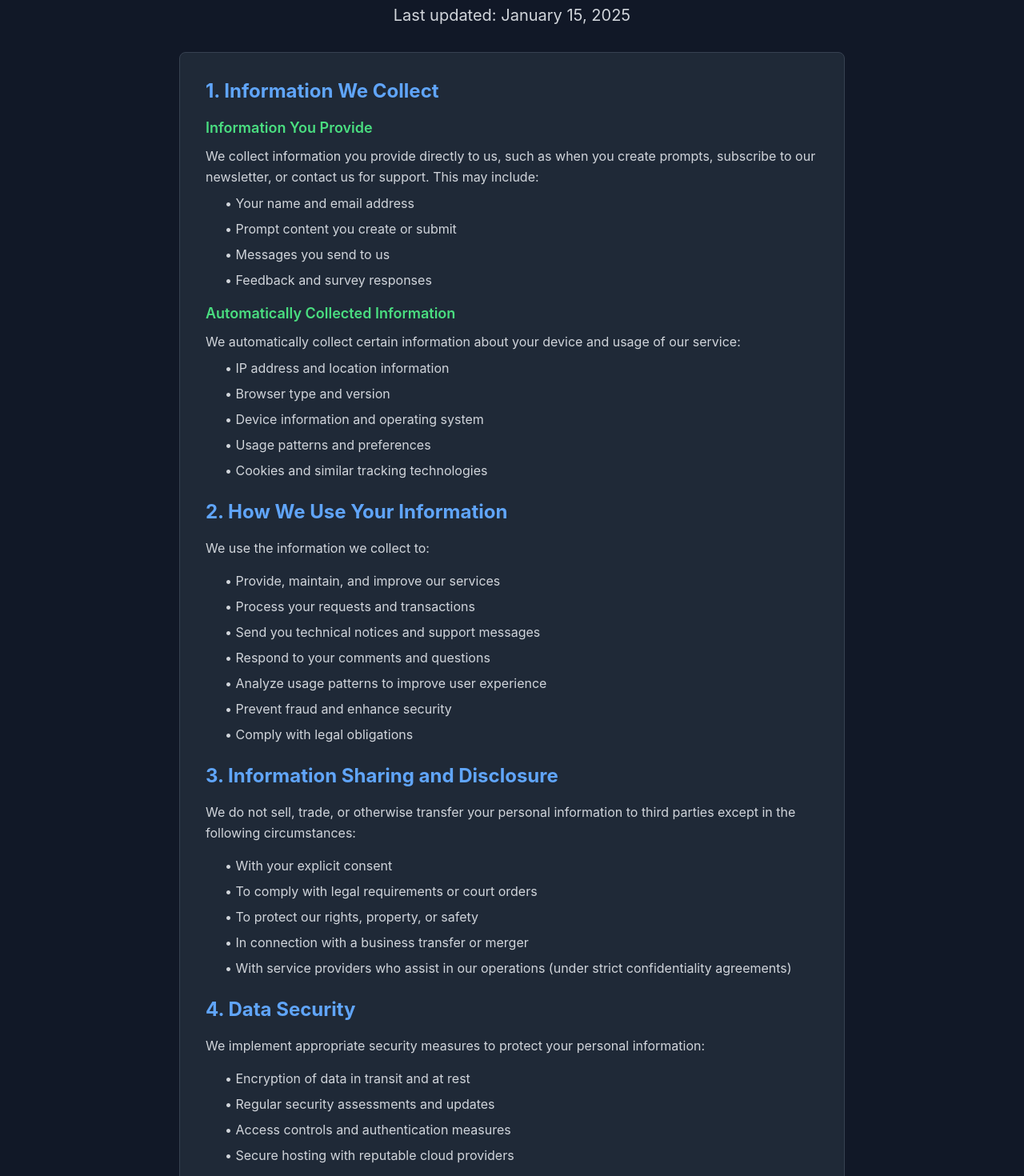
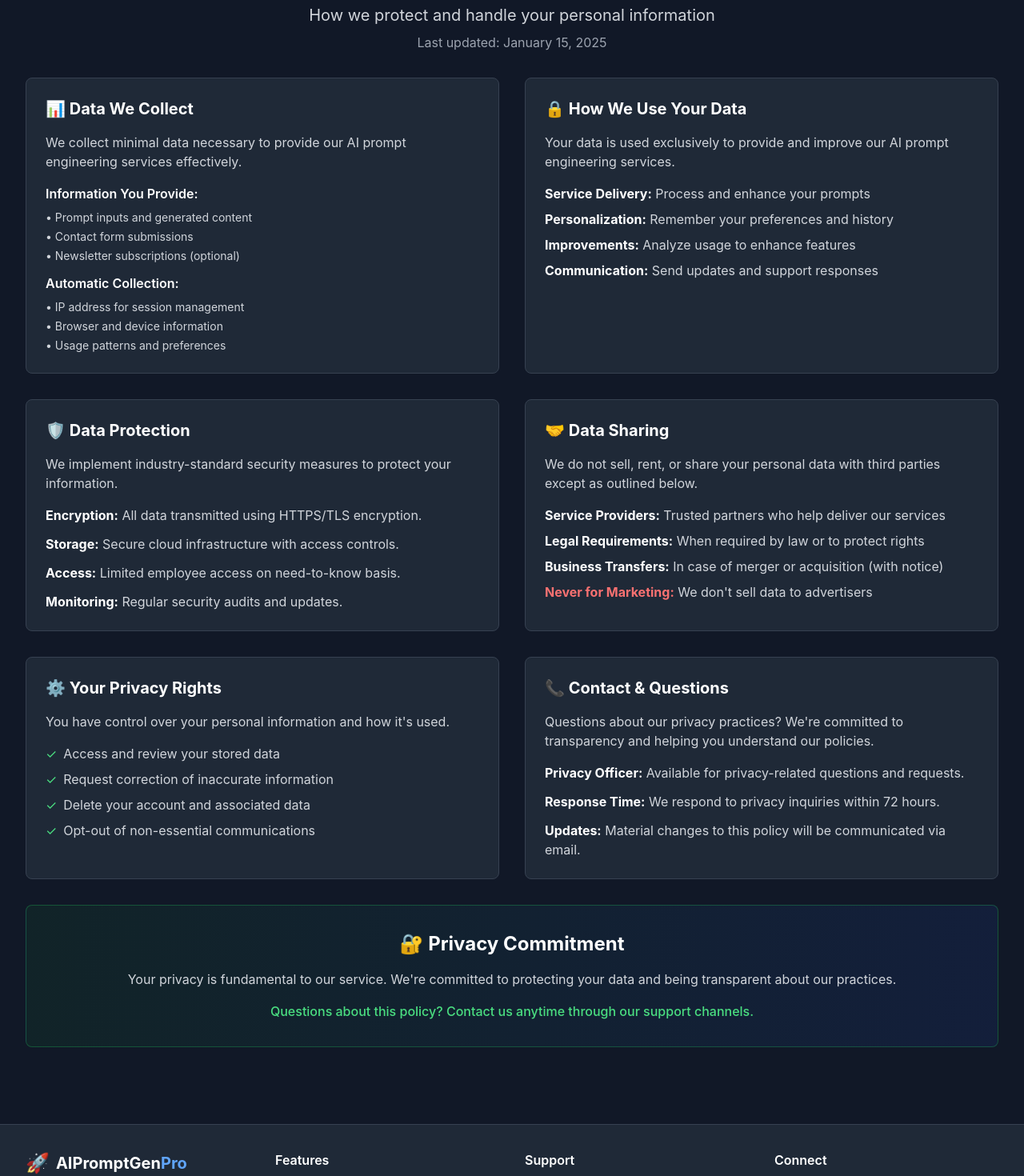
Before and after one commit to CIIndustries/aipromptgen, a Next.js app: page /privacy in a window 1280 px wide. Shown: the part 180-1650 px from the top of the page at 80% size. Built offline with nearby package versions, Linux system fonts and the light colour scheme.

Commit message:
Update page.js

```diff
--- a/app/privacy/page.js
+++ b/app/privacy/page.js
@@ -1,129 +1,135 @@
+'use client'
 import Navigation from '../../components/Navigation'
 import Footer from '../../components/Footer'
-
-export const metadata = {
-  title: 'Privacy Policy - AIPromptGen Pro',
-  description: 'Privacy Policy for AIPromptGen Pro. Learn how we protect your data and privacy when using our AI prompt generator.',
-}
 
 export default function PrivacyPage() {
   return (
     <div className="min-h-screen bg-gray-900 text-white">
       <Navigation />
 
-      <main className="max-w-4xl mx-auto px-4 sm:px-6 lg:px-8 py-12">
+      <main className="max-w-7xl mx-auto px-4 sm:px-6 lg:px-8 py-12">
         <div className="space-y-8">
           <div className="text-center">
             <h1 className="text-4xl md:text-5xl font-bold bg-gradient-to-r from-blue-400 to-purple-600 bg-clip-text text-transparent mb-6">
               Privacy Policy
             </h1>
             <p className="text-xl text-gray-300 max-w-3xl mx-auto">
-              Last updated: January 15, 2025
+              How we protect and handle your personal information
             </p>
+            <p className="text-gray-400 mt-2">Last updated: January 15, 2025</p>
           </div>
 
-          <div className="bg-gray-800 rounded-lg p-8 border border-gray-700 space-y-6">
-            <section>
-              <h2 className="text-2xl font-bold mb-4 text-blue-400">1. Information We Collect</h2>
-              <div className="space-y-4">
+          <div className="grid gap-8 md:grid-cols-2">
+            <div className="bg-gray-800 p-6 rounded-lg border border-gray-700">
+              <h3 className="text-xl font-bold text-white mb-4">📊 Data We Collect</h3>
+              <p className="text-gray-300 mb-4">
+                We collect minimal data necessary to provide our AI prompt engineering services effectively.
+              </p>
+              <div className="space-y-3">
                 <div>
-                  <h3 className="text-lg font-semibold mb-2 text-green-400">Information You Provide</h3>
-                  <p className="text-gray-300 leading-relaxed">
-                    We collect information you provide directly to us, such as when you create prompts,
-                    subscribe to our newsletter, or contact us for support. This may include:
-                  </p>
-                  <ul className="space-y-2 text-gray-300 ml-6 mt-2">
-                    <li>• Your name and email address</li>
-                    <li>• Prompt content you create or submit</li>
-                    <li>• Messages you send to us</li>
-                    <li>• Feedback and survey responses</li>
+                  <h4 className="font-semibold text-white mb-2">Information You Provide:</h4>
+                  <ul className="space-y-1 text-gray-300 text-sm">
+                    <li>• Prompt inputs and generated content</li>
+                    <li>• Contact form submissions</li>
+                    <li>• Newsletter subscriptions (optional)</li>
                   </ul>
                 </div>
-
                 <div>
-                  <h3 className="text-lg font-semibold mb-2 text-green-400">Automatically Collected Information</h3>
-                  <p className="text-gray-300 leading-relaxed">
-                    We automatically collect certain information about your device and usage of our service:
-                  </p>
-                  <ul className="space-y-2 text-gray-300 ml-6 mt-2">
-                    <li>• IP address and location information</li>
-                    <li>• Browser type and version</li>
-                    <li>• Device information and operating system</li>
+                  <h4 className="font-semibold text-white mb-2">Automatic Collection:</h4>
+                  <ul className="space-y-1 text-gray-300 text-sm">
+                    <li>• IP address for session management</li>
+                    <li>• Browser and device information</li>
                     <li>• Usage patterns and preferences</li>
-                    <li>• Cookies and similar tracking technologies</li>
                   </ul>
                 </div>
               </div>
-            </section>
+            </div>
 
-            <section>
-              <h2 className="text-2xl font-bold mb-4 text-blue-400">2. How We Use Your Information</h2>
-              <p className="text-gray-300 leading-relaxed mb-4">
-                We use the information we collect to:
+            <div className="bg-gray-800 p-6 rounded-lg border border-gray-700">
+              <h3 className="text-xl font-bold text-white mb-4">🔒 How We Use Your Data</h3>
+              <p className="text-gray-300 mb-4">
+                Your data is used exclusively to provide and improve our AI prompt engineering services.
               </p>
-              <ul className="space-y-2 text-gray-300 ml-6">
-                <li>• Provide, maintain, and improve our services</li>
-                <li>• Process your requests and transactions</li>
-                <li>• Send you technical notices and support messages</li>
-                <li>• Respond to your comments and questions</li>
-                <li>• Analyze usage patterns to improve user experience</li>
-                <li>• Prevent fraud and enhance security</li>
-                <li>• Comply with legal obligations</li>
+              <div className="space-y-2 text-gray-300">
+                <p><strong className="text-white">Service Delivery:</strong> Process and enhance your prompts</p>
+                <p><strong className="text-white">Personalization:</strong> Remember your preferences and history</p>
+                <p><strong className="text-white">Improvements:</strong> Analyze usage to enhance features</p>
+                <p><strong className="text-white">Communication:</strong> Send updates and support responses</p>
+              </div>
+            </div>
+
+            <div className="bg-gray-800 p-6 rounded-lg border border-gray-700">
+              <h3 className="text-xl font-bold text-white mb-4">🛡️ Data Protection</h3>
+              <p className="text-gray-300 mb-4">
+                We implement industry-standard security measures to protect your information.
+              </p>
+              <div className="space-y-3 text-gray-300">
+                <p><strong className="text-white">Encryption:</strong> All data transmitted using HTTPS/TLS encryption.</p>
+                <p><strong className="text-white">Storage:</strong> Secure cloud infrastructure with access controls.</p>
+                <p><strong className="text-white">Access:</strong> Limited employee access on need-to-know basis.</p>
+                <p><strong className="text-white">Monitoring:</strong> Regular security audits and updates.</p>
+              </div>
+            </div>
+
+            <div className="bg-gray-800 p-6 rounded-lg border border-gray-700">
+              <h3 className="text-xl font-bold text-white mb-4">🤝 Data Sharing</h3>
+              <p className="text-gray-300 mb-4">
+                We do not sell, rent, or share your personal data with third parties except as outlined below.
+              </p>
+              <div className="space-y-2 text-gray-300">
+                <p><strong className="text-white">Service Providers:</strong> Trusted partners who help deliver our services</p>
+                <p><strong className="text-white">Legal Requirements:</strong> When required by law or to protect rights</p>
+                <p><strong className="text-white">Business Transfers:</strong> In case of merger or acquisition (with notice)</p>
+                <p><strong className="text-red-400">Never for Marketing:</strong> We don't sell data to advertisers</p>
+              </div>
+            </div>
+
+            <div className="bg-gray-800 p-6 rounded-lg border border-gray-700">
+              <h3 className="text-xl font-bold text-white mb-4">⚙️ Your Privacy Rights</h3>
+              <p className="text-gray-300 mb-4">
+                You have control over your personal information and how it's used.
+              </p>
+              <ul className="space-y-2 text-gray-300">
+                <li className="flex items-center">
+                  <span className="text-green-400 mr-2">✓</span>
+                  Access and review your stored data
+                </li>
+                <li className="flex items-center">
+                  <span className="text-green-400 mr-2">✓</span>
+                  Request correction of inaccurate information
+                </li>
+                <li className="flex items-center">
+                  <span className="text-green-400 mr-2">✓</span>
+                  Delete your account and associated data
+                </li>
+                <li className="flex items-center">
+                  <span className="text-green-400 mr-2">✓</span>
+                  Opt-out of non-essential communications
+                </li>
               </ul>
-            </section>
+            </div>
 
-            <section>
-              <h2 className="text-2xl font-bold mb-4 text-blue-400">3. Information Sharing and Disclosure</h2>
-              <p className="text-gray-300 leading-relaxed mb-4">
-                We do not sell, trade, or otherwise transfer your personal information to third parties except in the following circumstances:
+            <div className="bg-gray-800 p-6 rounded-lg border border-gray-700">
+              <h3 className="text-xl font-bold text-white mb-4">📞 Contact & Questions</h3>
+              <p className="text-gray-300 mb-4">
+                Questions about our privacy practices? We're committed to transparency and helping you understand our policies.
               </p>
-              <ul className="space-y-2 text-gray-300 ml-6">
-                <li>• With your explicit consent</li>
-                <li>• To comply with legal requirements or court orders</li>
-                <li>• To protect our rights, property, or safety</li>
-                <li>• In connection with a business transfer or merger</li>
-                <li>• With service providers who assist in our operations (under strict confidentiality agreements)</li>
-              </ul>
-            </section>
+              <div className="space-y-3 text-gray-300">
+                <p><strong className="text-white">Privacy Officer:</strong> Available for privacy-related questions and requests.</p>
+                <p><strong className="text-white">Response Time:</strong> We respond to privacy inquiries within 72 hours.</p>
+                <p><strong className="text-white">Updates:</strong> Material changes to this policy will be communicated via email.</p>
+              </div>
+            </div>
+          </div>
 
-            <section>
-              <h2 className="text-2xl font-bold mb-4 text-blue-400">4. Data Security</h2>
-              <p className="text-gray-300 leading-relaxed mb-4">
-                We implement appropriate security measures to protect your personal information:
-              </p>
-              <ul className="space-y-2 text-gray-300 ml-6">
-                <li>• Encryption of data in transit and at rest</li>
-                <li>• Regular security assessments and updates</li>
-                <li>• Access controls and authentication measures</li>
-                <li>• Secure hosting with reputable cloud providers</li>
-              </ul>
-            </section>
-
-            <section>
-              <h2 className="text-2xl font-bold mb-4 text-blue-400">5. Your Rights</h2>
-              <p className="text-gray-300 leading-relaxed mb-4">
-                You have the following rights regarding your personal information:
-              </p>
-              <ul className="space-y-2 text-gray-300 ml-6">
-                <li>• Access: Request access to your personal data</li>
-                <li>• Correction: Request correction of inaccurate information</li>
-                <li>• Deletion: Request deletion of your personal data</li>
-                <li>• Portability: Request transfer of your data</li>
-                <li>• Opt-out: Unsubscribe from marketing communications</li>
-              </ul>
-            </section>
-
-            <section>
-              <h2 className="text-2xl font-bold mb-4 text-blue-400">6. Contact Us</h2>
-              <p className="text-gray-300 leading-relaxed">
-                If you have any questions about this Privacy Policy, please contact us:
-              </p>
-              <div className="mt-4 p-4 bg-gray-700 rounded-lg">
-                <p className="text-blue-400 font-medium">Email: support@aipromptgen.tech</p>
-                <p className="text-gray-300">Website: https://aipromptgen.tech</p>
-                <p className="text-gray-300">Subject Line: Privacy Policy Inquiry</p>
-              </div>
-            </section>
+          <div className="bg-gradient-to-r from-green-900/20 to-blue-900/20 border border-green-500/30 rounded-lg p-8 text-center">
+            <h3 className="text-2xl font-bold text-white mb-4">🔐 Privacy Commitment</h3>
+            <p className="text-gray-300 mb-4">
+              Your privacy is fundamental to our service. We're committed to protecting your data and being transparent about our practices.
+            </p>
+            <p className="text-green-400 font-medium">
+              Questions about this policy? Contact us anytime through our support channels.
+            </p>
           </div>
         </div>
       </main>
```
